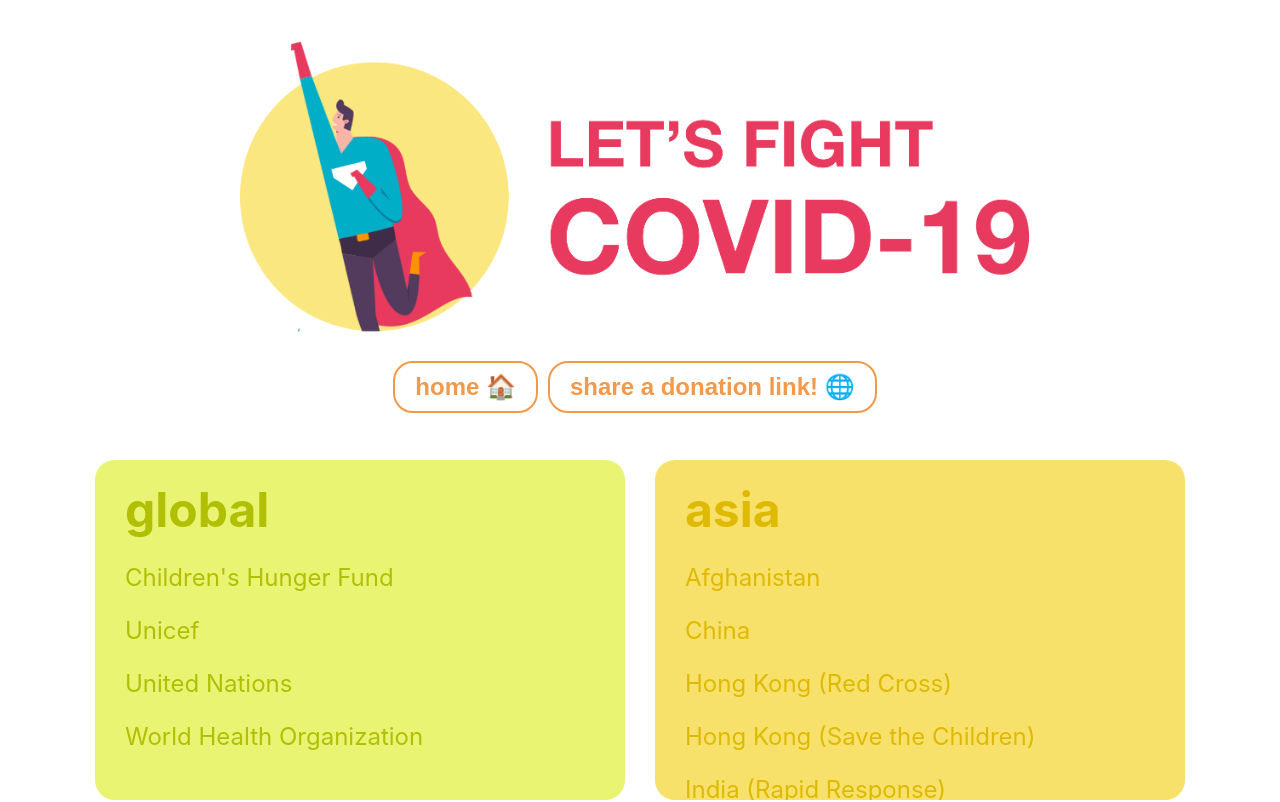
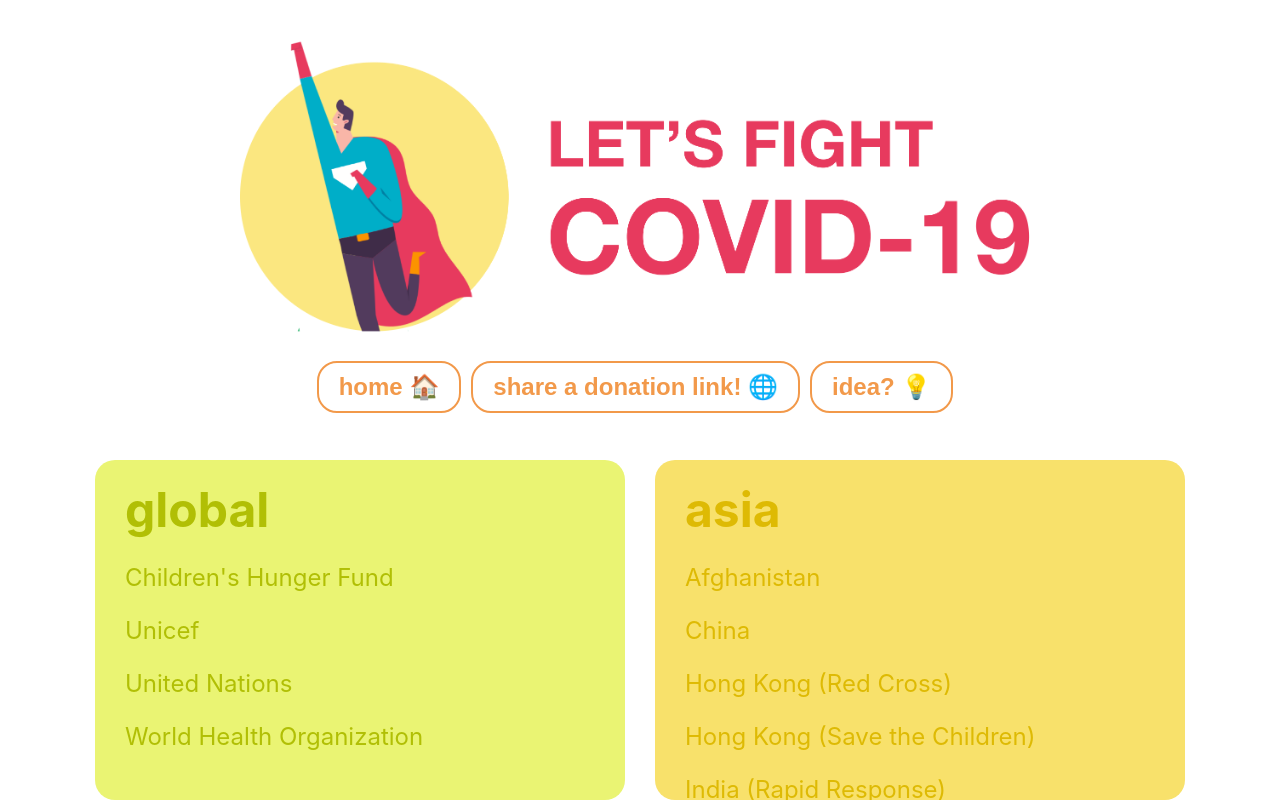
Before and after one commit to donatecovid19/website, a React (Create React App) app: page / in a window 1280 px wide. Shown: the top 802 px of the page. Built offline with nearby package versions, Linux system fonts and the light colour scheme.

Commit message:
created Ideas form for feedback

```diff
--- a/src/App.js
+++ b/src/App.js
@@ -1,6 +1,6 @@
 import React from 'react';
 import { BrowserRouter as Router, Route, Switch } from "react-router-dom";
-import { Navigation, Footer, Home, Form } from "./components";
+import { Navigation, Footer, Home, Form, Ideas } from "./components";
 
 class App extends React.Component {
   render() {
@@ -12,6 +12,7 @@
           <Switch>
             <Route path="/" exact component={() => <Home />} />
             <Route path="/form" exact component={() => <Form />} />
+            <Route path="/ideas" exact component={() => <Ideas />} />
           </Switch>
           <Footer />
         </Router>
--- /dev/null
+++ b/src/components/Ideas.jsx
@@ -0,0 +1,14 @@
+import React from 'react';
+
+function Home() {
+  return (
+    <div className='form'>
+      <title>Idea?</title>
+      <iframe title="Ideas Link Google Form" src="https://docs.google.com/forms/d/e/1FAIpQLSex9qU519nOfljebYKqSBzGfy-JZo1uTAVNzWd_waXtNDrUbQ/viewform?embedded=true">
+        Loading…
+      </iframe>
+    </div>
+  );
+}
+
+export default Home;
--- a/src/components/Navigation.jsx
+++ b/src/components/Navigation.jsx
@@ -25,6 +25,14 @@
               </span>
             </Link>
           </button>
+          <button>
+            <Link class='nav-link' to='/ideas'>
+              idea?{' '}
+              <span role='img' aria-label='light'>
+                &#128161;
+              </span>
+            </Link>
+          </button>
         </p>
       </header>
     </div>
--- a/src/components/index.js
+++ b/src/components/index.js
@@ -2,3 +2,4 @@
 export { default as Home } from "./Home";
 export { default as Footer } from "./Footer";
 export { default as Form } from "./Form";
+export { default as Ideas} from "./Ideas";
```
